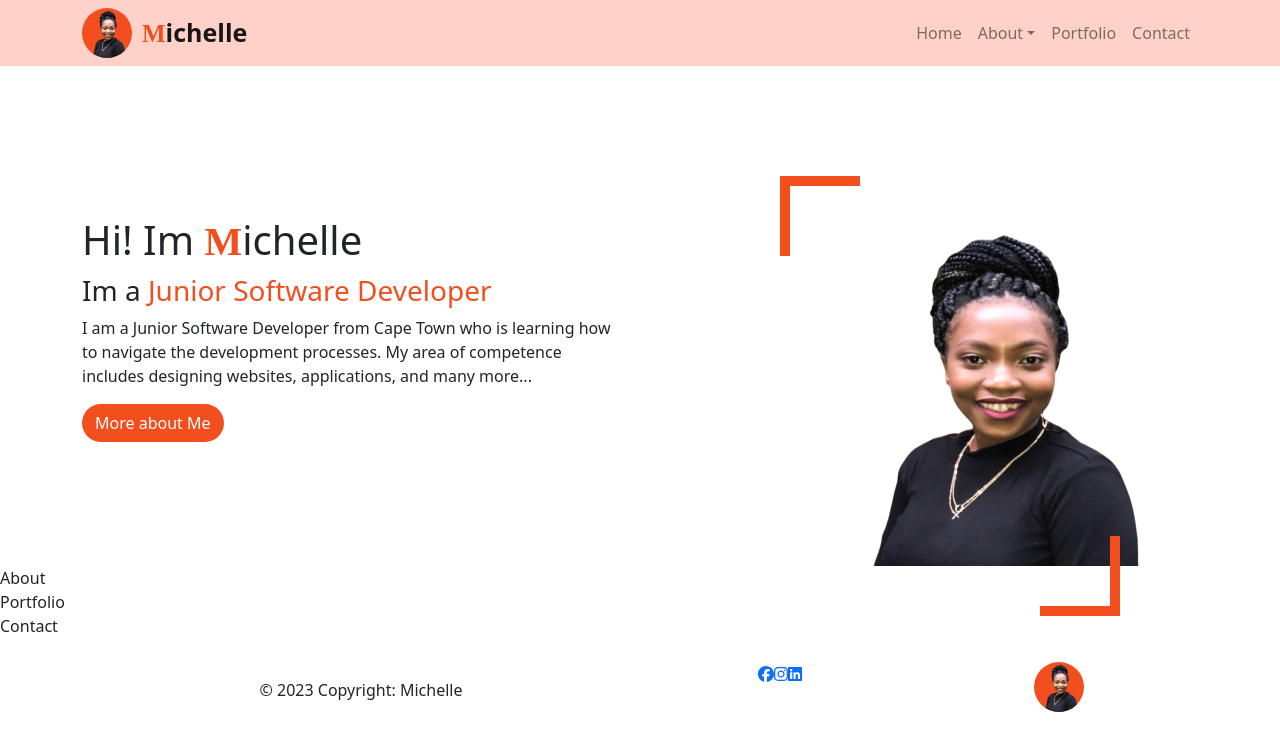
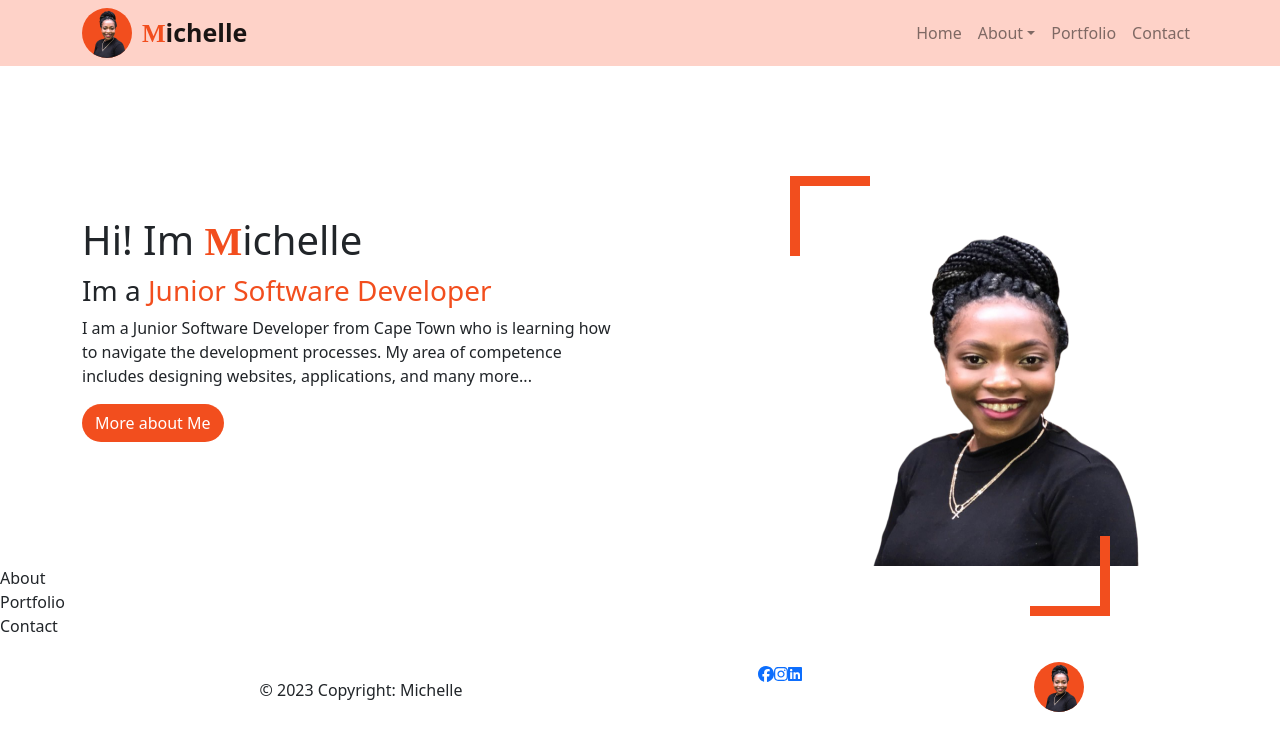
Before and after one commit to MichelleGoba/React_Portfolio, a React (Vite) app in the folder Portfolio/: page / in a window 1280 px wide. Shown: the top 750 px of the page. Built offline with nearby package versions, Linux system fonts and the light colour scheme; a web font is replaced by a local one.

Commit message:
border alignment

```diff
--- a/Portfolio/src/components/home/home.css
+++ b/Portfolio/src/components/home/home.css
@@ -39,7 +39,7 @@
     width: 80px;
     border-bottom: 10px solid #F24E1E;
     border-right: 10px solid #F24E1E;
-    right: 90px;
+    right: 100px;
     bottom: -50px;
   }
 
@@ -50,6 +50,6 @@
     width: 80px;
     border-top: 10px solid #F24E1E;
     border-left: 10px solid #F24E1E;
-    left: 140px;
+    left: 150px;
     top: -40px;
   }
```
